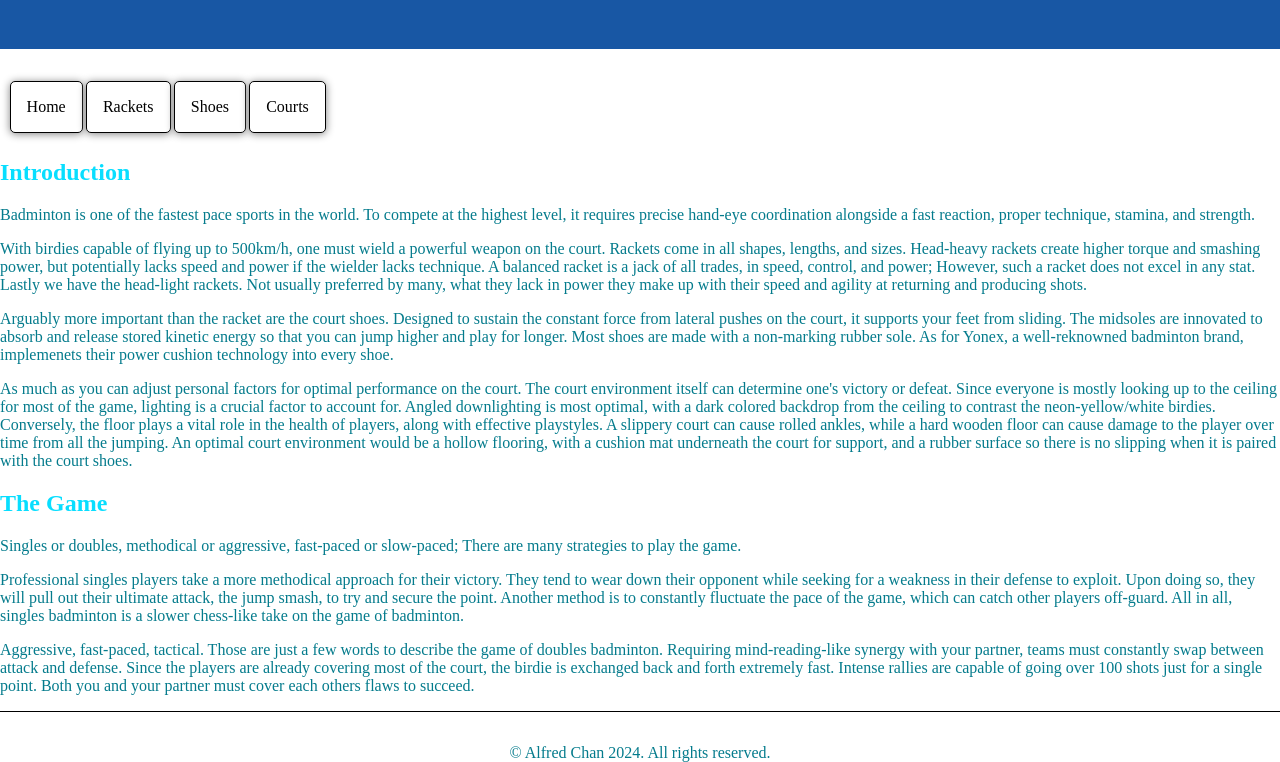
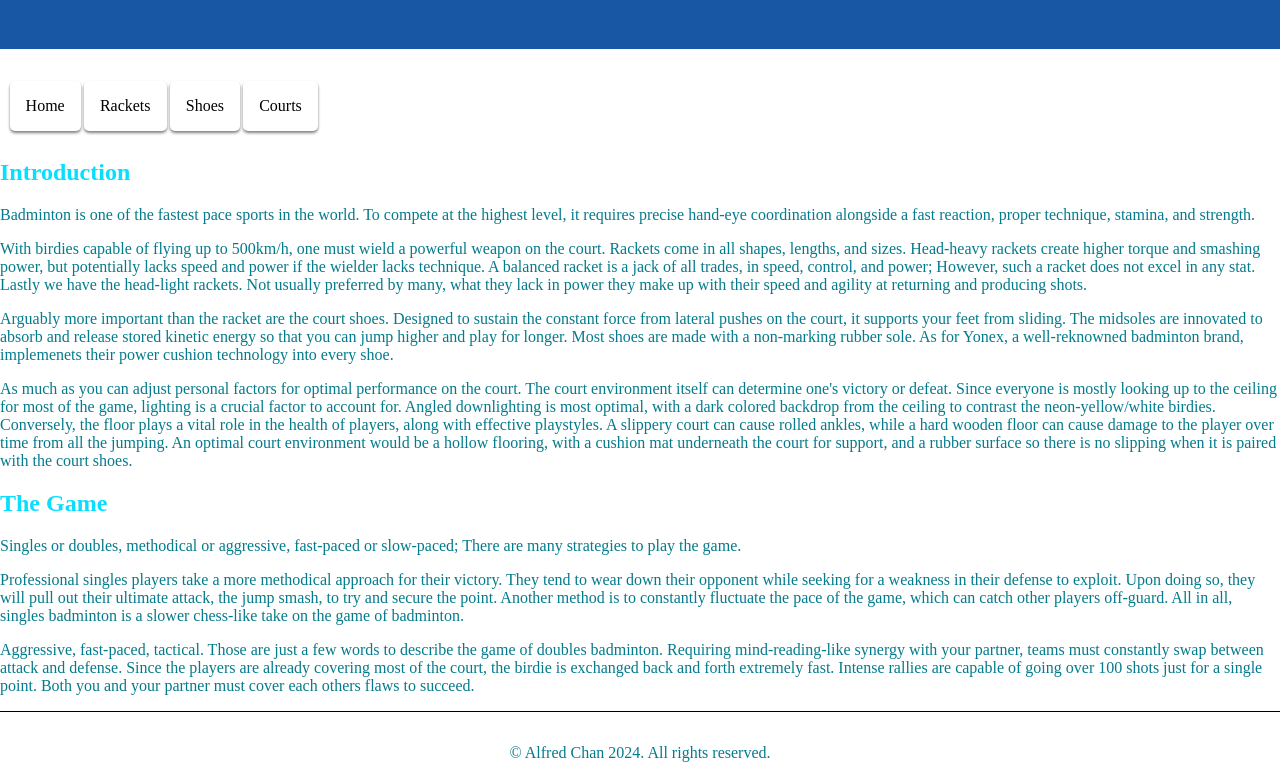
Before and after one commit to AlfredChan919/acit1620-lab4fixed, a plain HTML site: page index.html in a window 1280 px wide. Shown: the part 127-889 px from the top of the page. Drawn offline with Linux system fonts and the light colour scheme.

Commit message:
fixed some shadows

```diff
--- a/styles.css
+++ b/styles.css
@@ -40,12 +40,13 @@ header{
 .navItems{
     float:left;
     padding:1rem;
-    border:1px solid black;
+    /* border:1px solid black; */
+    border:none;
     border-radius: 5px;
     margin-left:.1rem;
     margin-right:.1rem;
     transform:scale(1);
-    box-shadow:0px 1px 8px gray;
+    box-shadow:0px 2px 3px gray;
     background-color:white;
     transition:margin-top .3s, transform .3s, margin-left .3s, margin-right .3s, background-color .2s, box-shadow .2s ease;
 }
@@ -63,7 +64,6 @@ footer{
     transform: scale(1.2);
     margin-left:.5rem;
     margin-right:.5rem;
-    border: 1px solid black;
     box-shadow: 0px 5px 8px gray;
     color:white;
     transition:margin-top .3s, transform .3s, margin-left .3s, margin-right .3s, box-shadow .2s, background-color .2s ease;
```
